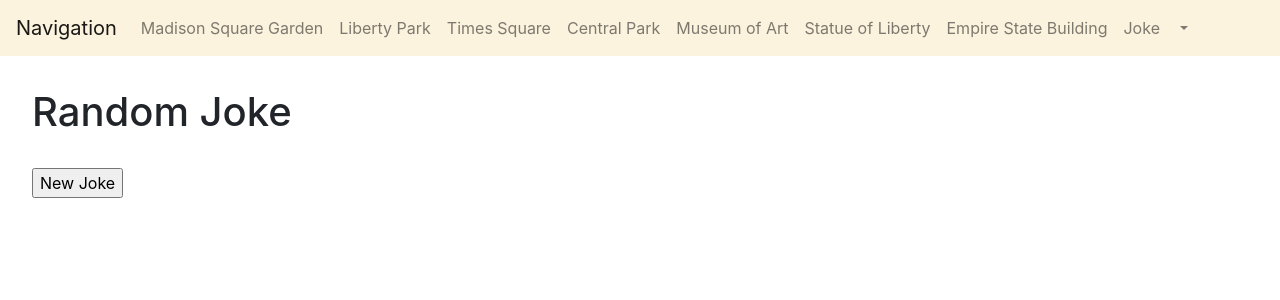
After one commit to noyah81/cougars, a Flask app: page /joke in a window 1280 px wide. The commit adds this page. Shown: the top 300 px of the page. Run offline with Flask 2, Linux system fonts and the light colour scheme; data that the repository does not hold is empty.

Commit message:
Running items off of menu

```diff
--- a/main.py
+++ b/main.py
@@ -1,4 +1,6 @@
-from flask import Flask, jsonify, render_template, request, g
+from flask import Flask, jsonify, render_template, request
+import requests
+
 app = Flask(__name__)
 
 @app.route("/")
@@ -13,7 +15,16 @@ def madisonsquare():
 def Wallstreetstation():
     return render_template("Wallstreetstation.html")
 
-
+# connects default URL to a function
+@app.route('/joke',  methods=['GET', 'POST'])
+def joke():
+    # call to random joke web api
+    url = 'https://official-joke-api.appspot.com/jokes/programming/random'
+    resp = requests.get(url)
+    # formatting variables from return
+    setup = resp.json()[0]['setup']
+    punchline = resp.json()[0]['punchline']
+    return render_template("joke.html", setup=setup, punchline=punchline)
 
 @app.route('/stop')
 def station():
--- a/templates/base.html
+++ b/templates/base.html
@@ -4,8 +4,7 @@
     <link rel="stylesheet" href="https://cdn.jsdelivr.net/npm/bootstrap@4.5.3/dist/css/bootstrap.min.css" integrity="sha384-TX8t27EcRE3e/ihU7zmQxVncDAy5uIKz4rEkgIXeMed4M0jlfIDPvg6uqKI2xXr2" crossorigin="anonymous">
     <header class="intro-header" style="background-color: #ffe6b3;">
         <Cougars>{% block title %}{% endblock %}</Cougars>
-        </header>
-
+    </header>
 <body>
 
 <nav class="navbar navbar-expand-lg navbar-light" style="background-color: #FCF3DE;">
@@ -18,7 +17,7 @@
         <ul class="navbar-nav mr-auto">
             <li class="nav-item active">
             <li>
-                <a class="nav-link" href="/madisonsquare">Madison Square Garden</a>
+                <a class="nav-link" href={{url_for('.madisonsquare')}}>Madison Square Garden</a>
             </li>
             <li class="nav-item">
                 <a class="nav-link" href="/#">Liberty Park</a>
@@ -32,6 +31,8 @@
             <a class="nav-link" href="/#">Statue of Liberty</a>
             </li>
             <a class="nav-link" href="/#">Empire State Building</a>
+            </li>
+            <a class="nav-link" href={{url_for('.joke')}}>Joke</a>
             <li class="nav-item dropdown">
                 <a class="nav-link dropdown-toggle" href="#" id="navbarDropdown" role="button" data-toggle="dropdown" aria-haspopup="true" aria-expanded="false">
 
--- /dev/null
+++ b/templates/joke.html
@@ -0,0 +1,18 @@
+<!DOCTYPE html>
+{% extends "base.html" %}
+{% block content %}
+<h1>Random Joke</h1>
+<p class="setup">{{setup}}</p>
+<p class="punchline">{{punchline}}</p>
+<form method="POST" ID="myForm" action={{url_for('.joke')}} >
+    <input type="submit" value="New Joke">
+</form>
+
+<style>
+    h1, p, form{
+        margin-top: 2.5%;
+        margin-left: 2.5%;
+    }
+</style>
+
+{% endblock %}
```
Also changed, not shown: templates/Wallstreetstation.html (+2 -5 lines), templates/madisonsquare.html (added, +15 -0 lines), static/battleship.jpeg (added).
